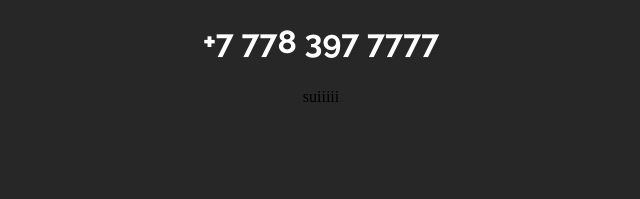
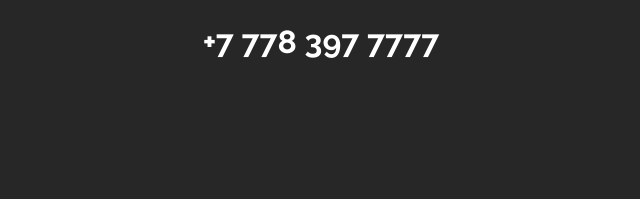
Before and after one commit to Oqydaoqy/oqydaoqy3, a plain HTML site: page index.html in a window 1280 px wide. Shown: the part 2077-2276 px from the top of the page, 319-959 px from the left. Drawn offline with Linux system fonts and the light colour scheme.

Commit message:
Update index.html

```diff
--- a/index.html
+++ b/index.html
@@ -197,7 +197,6 @@
         <div class="a3" id="donate">
             <h1 class="b1">kaspi нөмірі</h1>
             <h1 class="b12">+7 778 397 7777</h1>
-            <p>suiiiii</p>
         </div>
 
         <div class="c1"></div>
```
